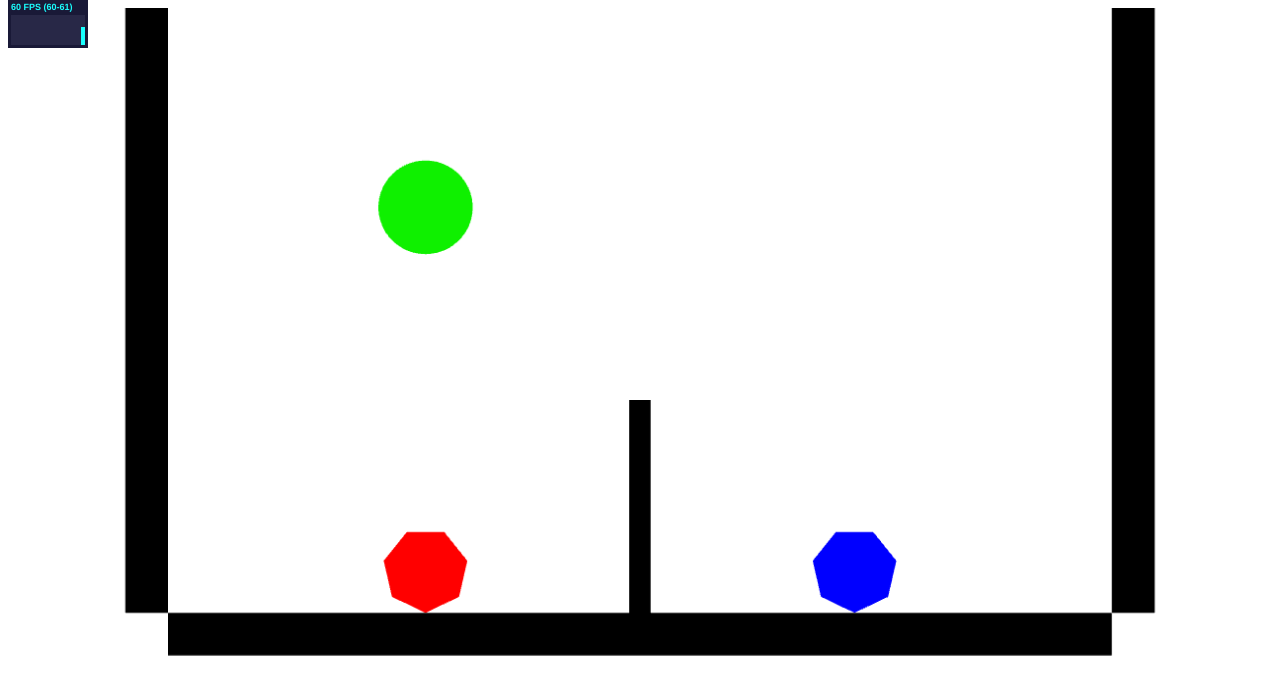
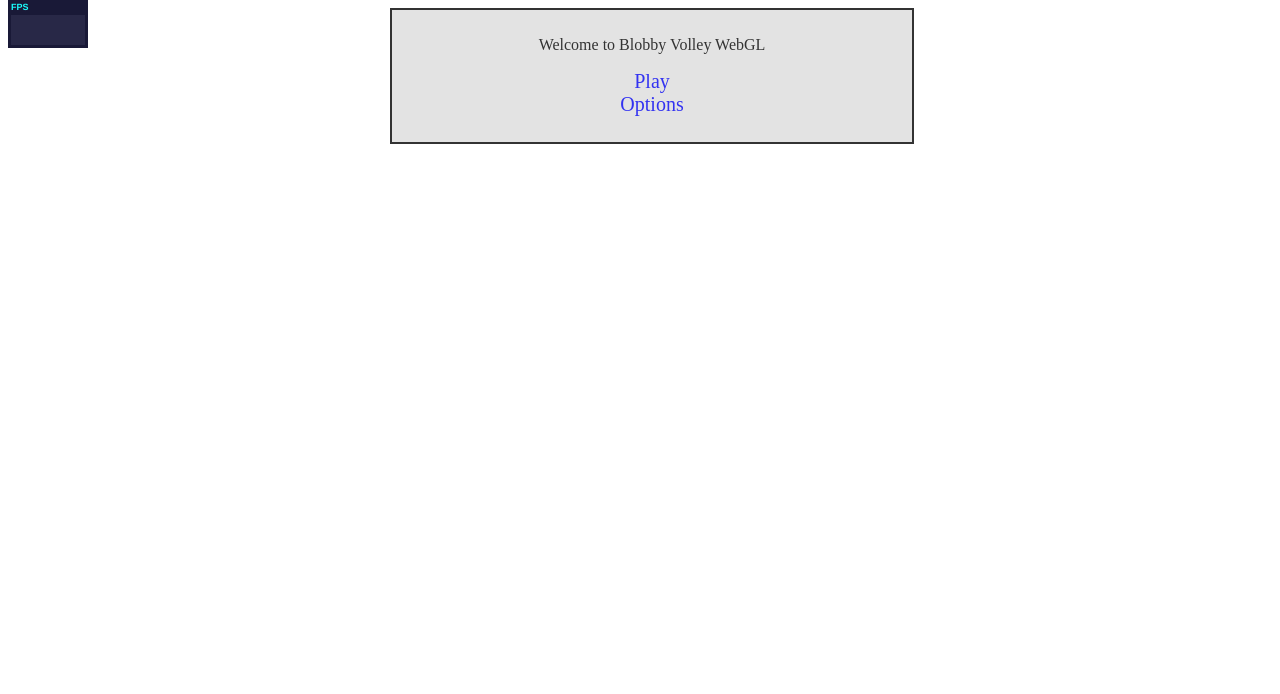
Before and after one commit to tlenclos/BlobbyVolleyWebGL, a plain HTML site: page index.html in a window 1280 px wide. Drawn offline with Linux system fonts and the light colour scheme.

Commit message:
Basic UI menu with navigation

```diff
--- a/css/styles.css
+++ b/css/styles.css
@@ -2,3 +2,34 @@
     height : 100%;
     width : 100%;
 }
+
+.screen {
+    display: none;
+    border: 2px solid black;
+    background-color: #ddd;
+    opacity: 0.8;
+    width: 500px;
+    margin: auto;
+    padding: 10px;
+    position:absolute;
+    left: 50%;
+    margin-left: -250px;
+}
+
+.screen p {
+    text-align: center;
+}
+
+.screen ul {
+    padding: 0;
+}
+
+.screen li {
+    list-style: none;
+    text-align: center;
+    font-size: 20px;
+}
+
+.screen li a {
+    text-decoration: none;
+}
--- a/index.html
+++ b/index.html
@@ -4,6 +4,36 @@
         <link rel="stylesheet" href="css/styles.css" type="text/css" media="screen" />
     </head>
     <body>
+        <div class="screen" id="mainMenu">
+            <p>Welcome to Blobby Volley WebGL</p>
+            <ul>
+                <li><a href="javascript:newParty()">Play</a></li>
+                <li><a href="javascript:screenManager.goTo('optionsMenu')">Options</a></li>
+            </ul>
+        </div>
+
+        <div class="screen" id="pauseMenu">
+            <p>Game is paused</p>
+            <ul>
+                <li><a href="javascript:pauseGame()">Resure</a></li>
+                <li><a href="javascript:screenManager.goTo('optionsMenu')">Options</a></li>
+                <li><a href="javascript:party.newGame()">Start a new game</a></li>
+            </ul>
+        </div>
+
+        <div class="screen" id="gameOverMenu">
+            <p id="gameOverMsg"></p>
+            <ul>
+                <li><a href="">Start a new game</a></li>
+            </ul>
+        </div>
+
+        <div class="screen" id="optionsMenu">
+            <p><a href="javascript:screenManager.goBack()">< Back</a> - Options</p>
+            <ul>
+            </ul>
+        </div>
+
         <script src="js/libs/underscore.js"></script>
         <script src="js/libs/three.js"></script>
         <script src="js/libs/THREEx.WindowResize.js"></script>
@@ -18,6 +48,7 @@
         <script src="js/ball.js"></script>
         <script src="js/party.js"></script>
         <script src="js/rules.js"></script>
+        <script src="js/screensManager.js"></script>
         <script src="js/main.js"></script>
     </body>
 </html>
--- a/js/main.js
+++ b/js/main.js
@@ -1,10 +1,17 @@
 // Variables
 var camera, scene, renderer, stats, container, oldTime, dt = 1 / 60;
 var party;
+var screens = {
+    "mainMenu": document.getElementById("mainMenu"),
+    "pauseMenu": document.getElementById("pauseMenu"),
+    "gameOverMenu": document.getElementById("gameOverMenu"),
+    "optionsMenu": document.getElementById("optionsMenu")
+};
+var screenManager = new ScreenManager(screens);
 
 // Bootstrap
 init();
-render();
+screenManager.goTo("mainMenu");
 
 // Init game
 function init() {
@@ -24,6 +31,10 @@
     stats.domElement.style.position = 'absolute';
     stats.domElement.style.top = '0px';
     container.appendChild(stats.domElement);
+}
+
+function newParty() {
+    screenManager.hide();
 
     // Party
     party = new Party(
@@ -51,9 +62,21 @@
     // Pause party (space bar)
     document.addEventListener('keyup', function (event) {
         if (event.keyCode === 32) {
-            party.pause();
+            pauseGame();
         }
     });
+
+    render();
+}
+
+function pauseGame() {
+    var pauseState = party.pause();
+
+    if (pauseState) {
+        screenManager.goTo("pauseMenu");
+    } else {
+        screenManager.hide();
+    }
 }
 
 // Animate and Render the 3D Scene
--- a/js/party.js
+++ b/js/party.js
@@ -117,6 +117,7 @@
 
     this.pause = function (pause) {
         this.paused = !_.isUndefined(pause) ? Boolean(pause) : !this.paused;
+        return this.paused;
     }
 
     this.update = function () {
--- /dev/null
+++ b/js/screensManager.js
@@ -0,0 +1,47 @@
+function ScreenManager (screens) {
+    // Properties
+    this.screens = null;
+    this.history = [];
+
+    // Methods
+    this.init = function () {
+        _.each(screens, function(item) {
+            if ( !(item instanceof HTMLElement) ) {
+                throw "Screen must be an instance of HTMLElement";
+            }
+        });
+
+        this.screens = screens;
+    };
+
+    // Methods
+    this.goTo = function (scene) {
+        if (_.isUndefined(this.screens[scene])) {
+            throw "Scene does not exist";
+        }
+
+        this.history.push(scene);
+        var screen = this.screens[scene];
+
+        this.hide();
+        screen.style.display = 'block';
+    };
+
+    this.goBack = function() {
+        var index = this.history.length-2;
+        if (index >= 0) {
+            var previousScreen = this.history[index];
+            if (previousScreen) {
+                this.goTo(previousScreen);
+            }
+        }
+    }
+
+    this.hide = function() {
+        _.each(this.screens, function(item) {
+            item.style.display = 'none';
+        });
+    };
+
+    this.init();
+}
```
